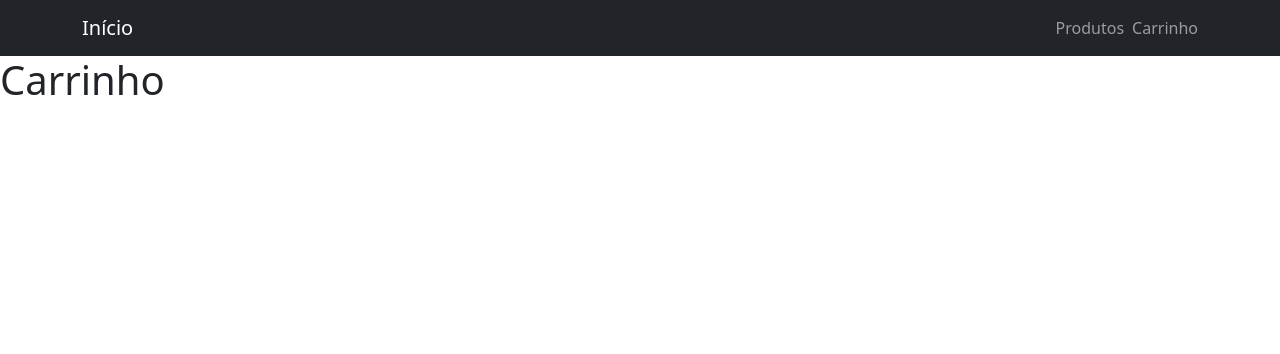
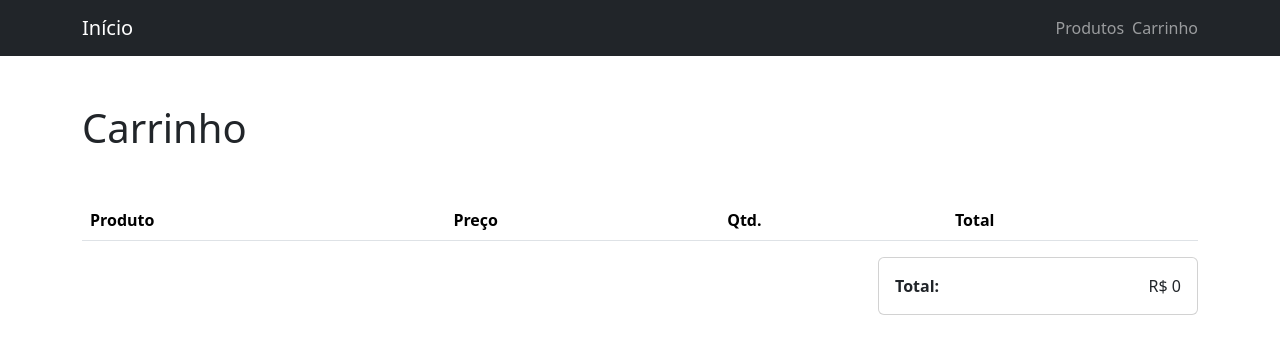
Before and after one commit to daniilomendes/black-nextjs, a Next.js app: page /cart in a window 1280 px wide. Shown: the top 354 px of the page. Built offline with nearby package versions, Linux system fonts and the light colour scheme.

Commit message:
Finalizando a aplicação

```diff
--- a/pages/_app.tsx
+++ b/pages/_app.tsx
@@ -1,6 +1,11 @@
+import { CartContextProvider } from '@/src/hooks/useCart'
 import 'bootstrap/dist/css/bootstrap.min.css'
 import type { AppProps } from 'next/app'
 
 export default function App({ Component, pageProps }: AppProps) {
-  return <Component {...pageProps} />
+  return (
+    <CartContextProvider>
+       <Component {...pageProps} />
+    </CartContextProvider>
+  )
 }
--- a/pages/cart.tsx
+++ b/pages/cart.tsx
@@ -1,6 +1,9 @@
+import CartTable from "@/src/components/CartTable";
+import CartTotal from "@/src/components/CartTotal";
 import Header from "@/src/components/Header";
 import { NextPage } from "next";
 import Head from "next/head";
+import { Container } from "reactstrap";
 
 const Cart: NextPage = () => {
   return (
@@ -13,9 +16,16 @@
 
       <Header />
 
-      <h1>
-        Carrinho
-      </h1>
+      <main>
+        <Container className="mb-5">
+          <h1 className="my-5">
+            Carrinho
+          </h1>
+
+          <CartTable />
+          <CartTotal />
+        </Container>
+      </main>
     </>
   )
 }
--- /dev/null
+++ b/src/components/CartTable.tsx
@@ -0,0 +1,103 @@
+// src/components/CartTable.tsx
+
+import Image from "next/image";
+import { useEffect, useState } from "react";
+import { Button, Col, Row, Table } from "reactstrap";
+import { useCart } from "../hooks/useCart";
+import { ProductType } from "../services/products";
+
+type CartEntry = {
+    product: ProductType
+    quantity: number
+}
+
+const CartTableRow = (props: {
+    entry: CartEntry
+}) => {
+    const { addProduct, removeProduct } = useCart()
+
+    return (
+        <tr>
+            <td>
+                <Row className="align-items-center">
+                    <Col xs={4} md={2} lg={1}>
+                        <Image
+                            src={props.entry.product.imageUrl}
+                            alt={props.entry.product.name}
+                            height={40}
+                            width={40}
+                        />
+                    </Col>
+                    <Col xs={8} md={10} lg={11}>
+                        {props.entry.product.name}
+                    </Col>
+                </Row>
+            </td>
+            <td>R$ {props.entry.product.price}</td>
+            <td>{props.entry.quantity}</td>
+            <td>R$ {(props.entry.product.price * props.entry.quantity)}</td>
+            <td>
+                <Button
+                    color="primary"
+                    size="sm"
+                    onClick={() => addProduct(props.entry.product)}
+                >
+                    +
+                </Button>
+                {' '}
+                <Button
+                    color="danger"
+                    size="sm"
+                    onClick={() => removeProduct(props.entry.product.id)}
+                >
+                    -
+                </Button>
+            </td>
+        </tr>
+    )
+}
+
+export default function CartTable() {
+    const [cartEntries, setCartEntries] = useState<CartEntry[]>([])
+    const { cart } = useCart()
+
+    useEffect(() => {
+        const entriesList = cart.reduce((list, product) => {
+            const entryIndex = list.findIndex(entry => entry.product.id === product.id)
+
+            if (entryIndex === -1) {
+                return [
+                    ...list,
+                    {
+                        product,
+                        quantity: 1
+                    }
+                ]
+            }
+
+            list[entryIndex].quantity++
+            return list
+
+        }, [] as CartEntry[])
+
+        entriesList.sort((a, b) => a.product.id - b.product.id)
+        setCartEntries(entriesList)
+
+    }, [cart])
+
+    return (
+        <Table responsive className="align-middle" style={{ minWidth: '32rem' }}>
+            <thead>
+                <tr>
+                    <th>Produto</th>
+                    <th>Preço</th>
+                    <th>Qtd.</th>
+                    <th>Total</th>
+                </tr>
+            </thead>
+            <tbody>
+                {cartEntries.map(entry => <CartTableRow key={entry.product.id} entry={entry} />)}
+            </tbody>
+        </Table>
+    )
+}
--- /dev/null
+++ b/src/components/CartTotal.tsx
@@ -0,0 +1,21 @@
+import { Card, CardBody } from "reactstrap";
+import { useCart } from "../hooks/useCart";
+
+const CartTotal = () => {
+  const { cart } = useCart()
+
+  return (
+    <Card className="ms-auto" style={{ maxWidth: '20rem' }}>
+      <CardBody className="d-flex justify-content-between">
+        <strong>
+          Total:
+        </strong>
+        <span>
+          R$ {cart.reduce((total, product) => total + product.price, 0)}
+        </span>
+      </CardBody>
+    </Card>
+  )
+}
+
+export default CartTotal
--- /dev/null
+++ b/src/hooks/useCart.tsx
@@ -0,0 +1,51 @@
+import React, { createContext, ReactNode, useContext, useEffect, useState } from "react";
+import { ProductType } from "../services/products";
+
+type CartContextType = {
+    cart: ProductType[]
+    addProduct: (product: ProductType) => void
+    removeProduct: (productId: number) => void
+}
+
+const CartContext = createContext<CartContextType>({} as CartContextType)
+
+export const CartContextProvider = (props: {
+    children: ReactNode
+}) => {
+    const [cart, setCart] = useState<ProductType[]>([])
+
+    useEffect(() => {
+      const storedCart = localStorage.getItem('shopping-cart')
+
+      if (storedCart) {
+        setCart(JSON.parse(storedCart))
+      }
+    }, [])
+
+    const addProduct = (product: ProductType) => {
+      const updatedCart = [...cart, product]
+      localStorage.setItem('shopping-cart', JSON.stringify(updatedCart))
+      setCart(updatedCart)
+    }
+
+    const removeProduct = (productId: number) => {
+      const productIndex = cart.findIndex(product => product.id === productId)
+
+      if (productIndex !== -1) {
+        const updatedCart = [...cart]
+        updatedCart.splice(productIndex, 1)
+        localStorage.setItem('shopping-cart', JSON.stringify(updatedCart))
+        setCart(updatedCart)
+      }
+    }
+
+    return (
+      <CartContext.Provider
+        value={{ cart, addProduct, removeProduct }}
+      >
+        {props.children}
+      </CartContext.Provider>
+    );
+}
+
+export const useCart = () => useContext(CartContext)
```
Also changed, not shown: src/components/ProductCard.tsx (+5 -2 lines), src/components/ProductDetails.tsx (+9 -4 lines).
